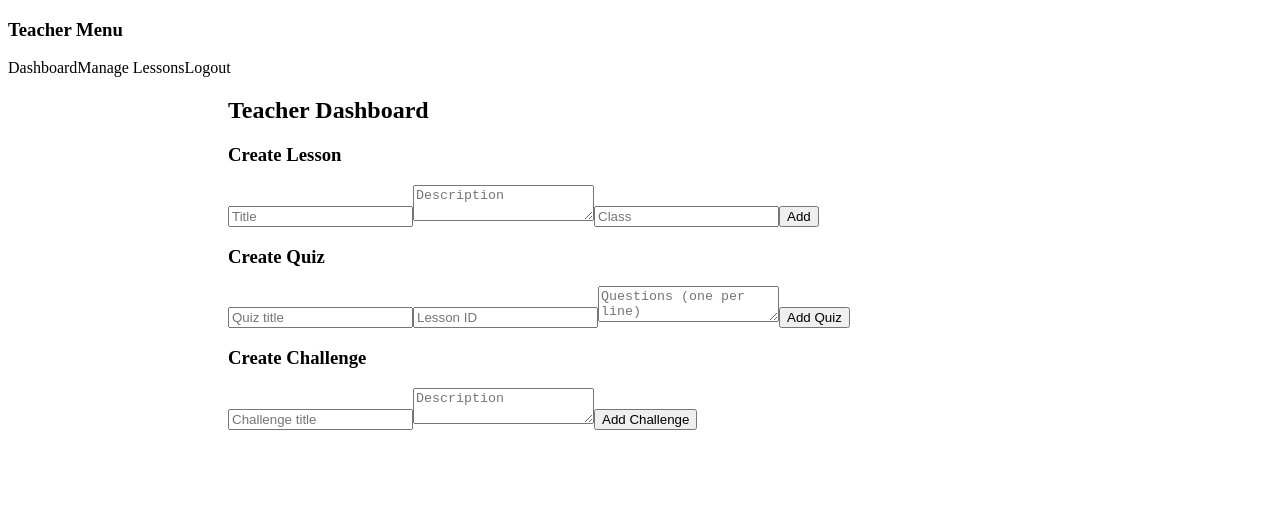
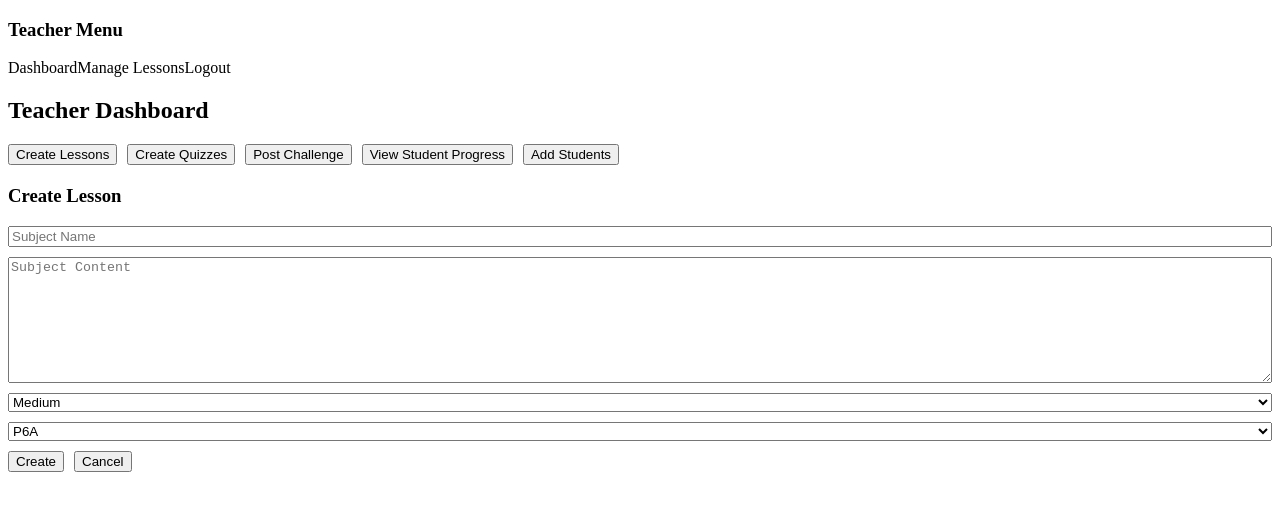
Before and after one commit to Cshoga/Alu_KwigaQuest, a React (Vite) app in the folder frontend/: page /teacher-dashboard in a window 1280 px wide. Shown: the top 510 px of the page. Built offline with nearby package versions, Linux system fonts and the light colour scheme; the HTML template or start-up script is replaced by a standard one.

Commit message:
TeacherDashboard

```diff
--- a/frontend/src/routes/TeacherDashboard.jsx
+++ b/frontend/src/routes/TeacherDashboard.jsx
@@ -1,76 +1,174 @@
 import React, { useState } from 'react'
 import Sidebar from '../components/Sidebar'
 import Toast from '../components/Toast'
-import { sampleLessons } from '../data/sampleData'
 
-export default function TeacherDashboard(){
-  const [lessons,setLessons] = useState(sampleLessons)
-  const [toast,setToast] = useState(null)
+export default function TeacherDashboard() {
+  const [activeView, setActiveView] = useState('createLesson')
+  const [toast, setToast] = useState(null)
 
-  const [lesson,setLesson] = useState({ title:'', description:'', assigned_class:'' })
-  const [quiz,setQuiz] = useState({ title:'', lesson_id:'', questions:'' })
-  const [challenge,setChallenge] = useState({ title:'', description:'' })
+  const [lesson, setLesson] = useState({ subject: '', content: '', difficulty: 'medium', assigned_class: 'P6A' })
+  const [quiz, setQuiz] = useState({ title: '', numQuestions: 1, questions: [], assigned_class: 'P6A' })
+  const [student, setStudent] = useState({ fullname: '', email: '', studentID: '', assigned_class: 'P6A' })
 
-  const notify = (msg,type)=>{
-    setToast({message:msg,type})
-    setTimeout(()=>setToast(null),1500)
+  const notify = (msg, type) => {
+    setToast({ message: msg, type })
+    setTimeout(() => setToast(null), 1500)
   }
 
-  const submitLesson = (e)=>{
+
+  const submitLesson = e => {
     e.preventDefault()
-    setLessons(prev=>[...prev, {id:Date.now(), ...lesson}])
-    setLesson({ title:'', description:'', assigned_class:'' })
-    notify('Lesson added!')
+    console.log('Lesson submitted:', lesson)
+    notify('Lesson created!')
+    setLesson({ subject: '', content: '', difficulty: 'medium', assigned_class: 'P6A' })
   }
 
-  const submitQuiz = (e)=>{
+  const submitQuiz = e => {
     e.preventDefault()
-    notify('Quiz saved (local only)')
-    setQuiz({ title:'', lesson_id:'', questions:'' })
+    console.log('Quiz submitted:', quiz)
+    notify('Quiz created!')
+    setQuiz({ title: '', numQuestions: 1, questions: [], assigned_class: 'P6A' })
   }
 
-  const submitChallenge = (e)=>{
+  const submitStudent = e => {
     e.preventDefault()
-    notify('Challenge added!')
-    setChallenge({ title:'', description:'' })
+    console.log('Student added:', student)
+    notify('Student added to class!')
+    setStudent({ fullname: '', email: '', studentID: '', assigned_class: 'P6A' })
+  }
+
+
+  const renderQuizQuestions = () => {
+    let questionsArray = []
+    for (let i = 0; i < quiz.numQuestions; i++) {
+      questionsArray.push(
+        <div key={i} className='card' style={{ marginBottom: '10px', padding: '10px' }}>
+          <h4>Question {i + 1}</h4>
+          <input
+            placeholder='Question text'
+            value={quiz.questions[i]?.text || ''}
+            onChange={e => {
+              const newQuestions = [...quiz.questions]
+              newQuestions[i] = { ...newQuestions[i], text: e.target.value, answers: newQuestions[i]?.answers || ['', '', '', ''], correct: newQuestions[i]?.correct || '' }
+              setQuiz({ ...quiz, questions: newQuestions })
+            }}
+          />
+          {[0, 1, 2, 3].map(j => (
+            <input
+              key={j}
+              placeholder={`Answer ${j + 1}`}
+              value={quiz.questions[i]?.answers[j] || ''}
+              onChange={e => {
+                const newQuestions = [...quiz.questions]
+                newQuestions[i].answers[j] = e.target.value
+                setQuiz({ ...quiz, questions: newQuestions })
+              }}
+            />
+          ))}
+          <input
+            placeholder='Correct Answer'
+            value={quiz.questions[i]?.correct || ''}
+            onChange={e => {
+              const newQuestions = [...quiz.questions]
+              newQuestions[i].correct = e.target.value
+              setQuiz({ ...quiz, questions: newQuestions })
+            }}
+          />
+        </div>
+      )
+    }
+    return questionsArray
   }
 
   return (
     <>
       <Sidebar role="Teacher" />
+
       {toast && <Toast message={toast.message} type={toast.type} />}
 
-      <div className='container' style={{marginLeft:220}}>
+      <div className='dashboard-content'>
         <h2>Teacher Dashboard</h2>
 
+
+        <div className='teacher-sidebar' style={{ display: 'flex', gap: '10px', marginBottom: '20px' }}>
+          <button className='sidebar-btn' onClick={() => setActiveView('createLesson')}>Create Lessons</button>
+          <button className='sidebar-btn' onClick={() => setActiveView('createQuiz')}>Create Quizzes</button>
+          <button className='sidebar-btn' onClick={() => setActiveView('postChallenge')}>Post Challenge</button>
+          <button className='sidebar-btn' onClick={() => setActiveView('viewProgress')}>View Student Progress</button>
+          <button className='sidebar-btn' onClick={() => setActiveView('addStudent')}>Add Students</button>
+        </div>
+
+
+        {activeView === 'createLesson' && (
           <div className='card'>
             <h3>Create Lesson</h3>
-          <form onSubmit={submitLesson}>
-            <input placeholder='Title' value={lesson.title} onChange={e=>setLesson({...lesson,title:e.target.value})}/>
-            <textarea placeholder='Description' value={lesson.description} onChange={e=>setLesson({...lesson,description:e.target.value})}/>
-            <input placeholder='Class' value={lesson.assigned_class} onChange={e=>setLesson({...lesson,assigned_class:e.target.value})}/>
-            <button className='button'>Add</button>
+            <form onSubmit={submitLesson} style={{ display: 'flex', flexDirection: 'column', gap: '10px' }}>
+              <input placeholder='Subject Name' value={lesson.subject} onChange={e => setLesson({ ...lesson, subject: e.target.value })} />
+              <textarea placeholder='Subject Content' value={lesson.content} onChange={e => setLesson({ ...lesson, content: e.target.value })} style={{ height: '120px' }} />
+              <select value={lesson.difficulty} onChange={e => setLesson({ ...lesson, difficulty: e.target.value })}>
+                <option value='easy'>Easy</option>
+                <option value='medium'>Medium</option>
+                <option value='hard'>Hard</option>
+              </select>
+              <select value={lesson.assigned_class} onChange={e => setLesson({ ...lesson, assigned_class: e.target.value })}>
+                <option value='P6A'>P6A</option>
+                <option value='P6B'>P6B</option>
+              </select>
+              <div style={{ display: 'flex', gap: '10px' }}>
+                <button className='create-btn'>Create</button>
+                <button type='button' className='create-btn' onClick={() => setActiveView('')}>Cancel</button>
+              </div>
             </form>
           </div>
+        )}
 
+
+        {activeView === 'createQuiz' && (
           <div className='card'>
             <h3>Create Quiz</h3>
-          <form onSubmit={submitQuiz}>
-            <input placeholder='Quiz title' value={quiz.title} onChange={e=>setQuiz({...quiz,title:e.target.value})}/>
-            <input placeholder='Lesson ID' value={quiz.lesson_id} onChange={e=>setQuiz({...quiz,lesson_id:e.target.value})}/>
-            <textarea placeholder='Questions (one per line)' value={quiz.questions} onChange={e=>setQuiz({...quiz,questions:e.target.value})}/>
-            <button className='button'>Add Quiz</button>
+            <form onSubmit={submitQuiz} style={{ display: 'flex', flexDirection: 'column', gap: '10px' }}>
+              <input placeholder='Quiz Title' value={quiz.title} onChange={e => setQuiz({ ...quiz, title: e.target.value })} />
+              <input type='number' min='1' placeholder='Number of Questions' value={quiz.numQuestions} onChange={e => setQuiz({ ...quiz, numQuestions: parseInt(e.target.value), questions: [] })} />
+              <select value={quiz.assigned_class} onChange={e => setQuiz({ ...quiz, assigned_class: e.target.value })}>
+                <option value='P6A'>P6A</option>
+                <option value='P6B'>P6B</option>
+              </select>
+              {renderQuizQuestions()}
+              <div style={{ display: 'flex', gap: '10px' }}>
+                <button className='create-btn'>Create Quiz</button>
+                <button type='button' className='create-btn' onClick={() => setActiveView('')}>Cancel</button>
+              </div>
             </form>
           </div>
+        )}
 
+        {activeView === 'postChallenge' && (
+          <div className='card'><h3>Post Challenge</h3><p>Features coming soon</p></div>
+        )}
+
+        {activeView === 'viewProgress' && (
+          <div className='card'><h3>View Student Progress</h3><p>Features coming soon</p></div>
+        )}
+
+        {activeView === 'addStudent' && (
           <div className='card'>
-          <h3>Create Challenge</h3>
-          <form onSubmit={submitChallenge}>
-            <input placeholder='Challenge title' value={challenge.title} onChange={e=>setChallenge({...challenge,title:e.target.value})}/>
-            <textarea placeholder='Description' value={challenge.description} onChange={e=>setChallenge({...challenge,description:e.target.value})}/>
-            <button className='button'>Add Challenge</button>
+            <h3>Add Student to Class</h3>
+            <form onSubmit={submitStudent} style={{ display: 'flex', flexDirection: 'column', gap: '10px' }}>
+              <input placeholder='Full Names' value={student.fullname} onChange={e => setStudent({ ...student, fullname: e.target.value })} />
+              <input placeholder='Student Email' value={student.email} onChange={e => setStudent({ ...student, email: e.target.value })} />
+              <input placeholder='Student ID' value={student.studentID} onChange={e => setStudent({ ...student, studentID: e.target.value })} />
+              <select value={student.assigned_class} onChange={e => setStudent({ ...student, assigned_class: e.target.value })}>
+                <option value='P6A'>P6A</option>
+                <option value='P6B'>P6B</option>
+              </select>
+              <div style={{ display: 'flex', gap: '10px' }}>
+                <button className='create-btn'>Add Student</button>
+                <button type='button' className='create-btn' onClick={() => setActiveView('')}>Cancel</button>
+              </div>
             </form>
           </div>
+        )}
+
       </div>
     </>
   )
```
Lines whose indentation alone changed are shown as unchanged.
